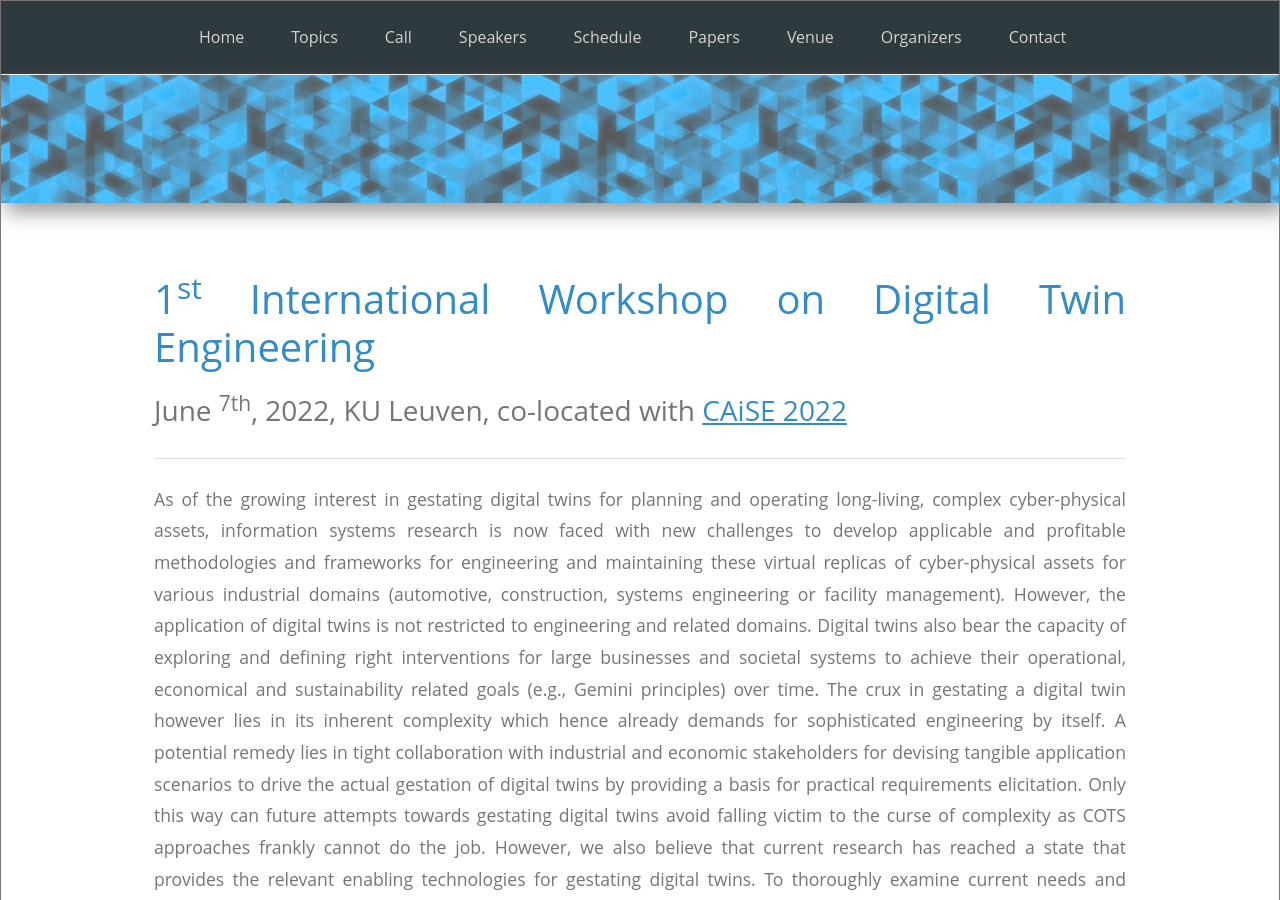
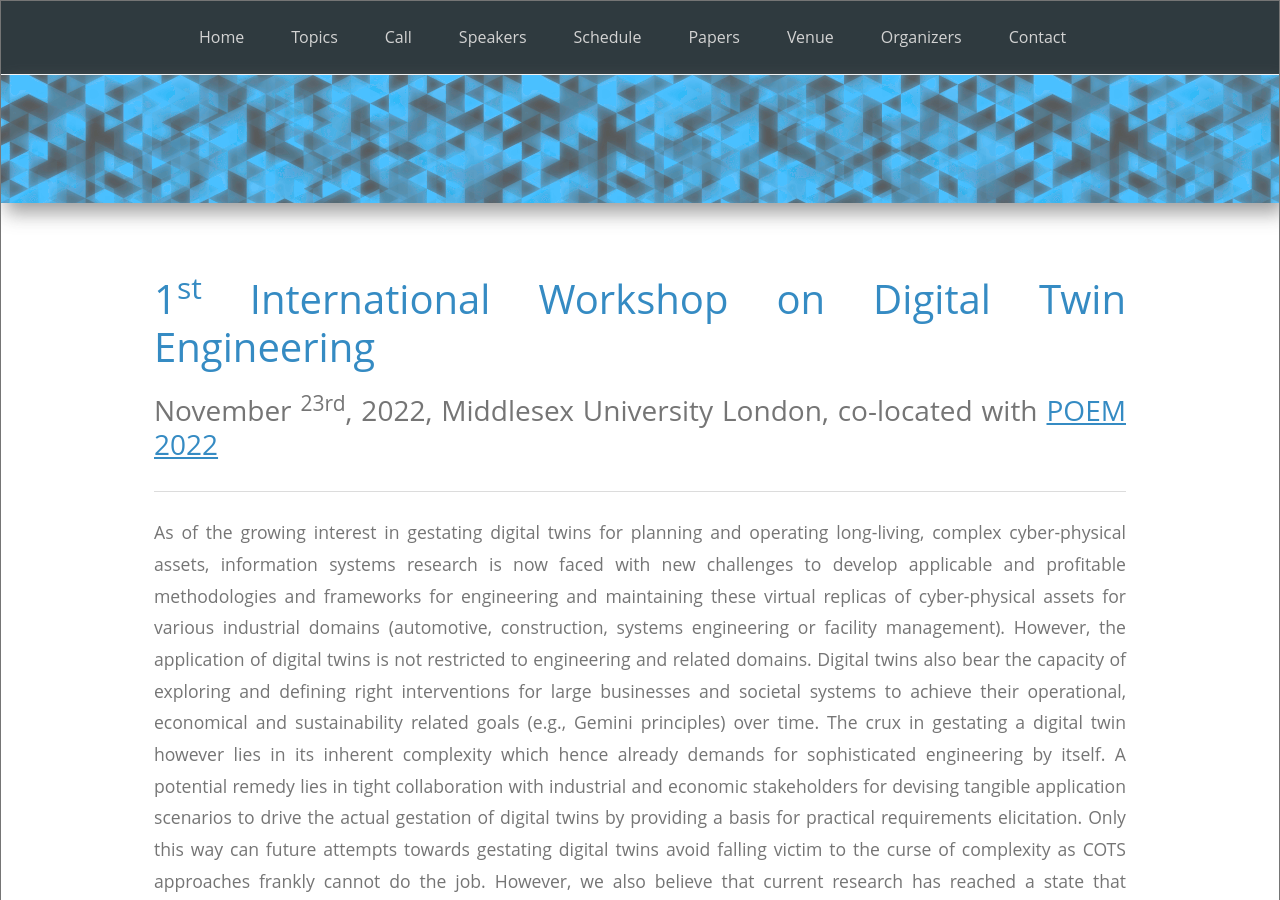
Before and after one commit to thedude81/dtworkshop, a Jekyll site: the page built from index.html, in a window 1280 px wide and 900 px high. Built offline with Jekyll 4.4.1, drawn with Linux system fonts in a browser that asks for light colours.

Commit message:
Update index.html

```diff
--- a/index.html
+++ b/index.html
@@ -11,7 +11,7 @@ title: 1st International Workshop on Digital Twin Engineering
   <body>
     <div class="container-fluid">
       <h1>1<sup>st</sup> International Workshop on Digital Twin Engineering</h1>
-        <h3>June <sup>7th</sup>, 2022, KU Leuven, co-located with <a href="https://caise22.ugent.be/">CAiSE 2022</a></h3>
+        <h3>November <sup>23rd</sup>, 2022, Middlesex University London, co-located with <a href="https://caise22.ugent.be/">POEM 2022</a></h3>
         <hr />
         <p>As of the growing interest in gestating digital twins for planning and operating long-living,
           complex cyber-physical assets, information systems research is now faced with new
```
